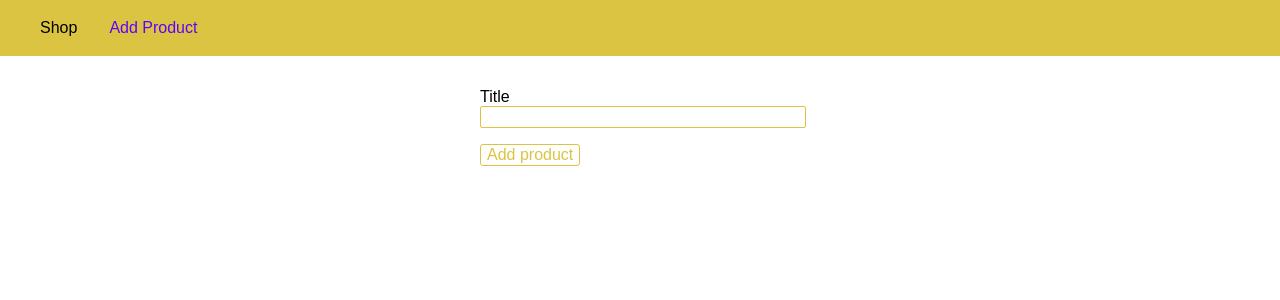
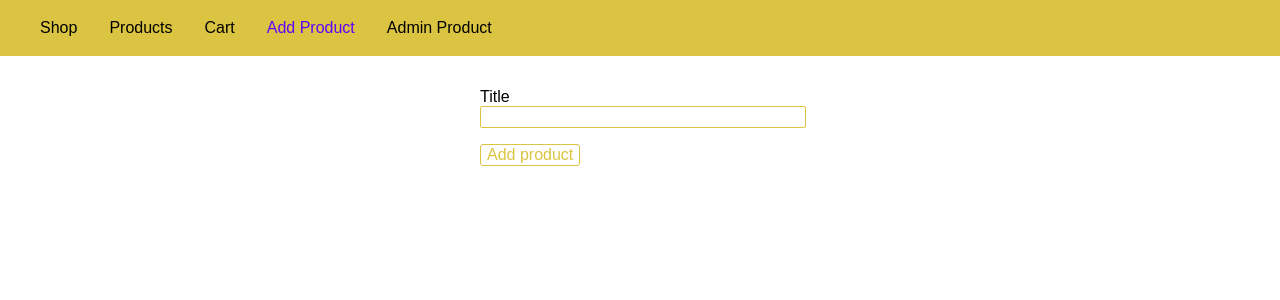
Before and after one commit to karan171996/Book-Store, a React (Create React App) app in the folder client/: page /add-product in a window 1280 px wide. Shown: the top 300 px of the page. Built offline with nearby package versions, Linux system fonts and the light colour scheme.

Commit message:
New Routes added

```diff
--- a/client/src/OuterLayout.js
+++ b/client/src/OuterLayout.js
@@ -2,41 +2,41 @@ import { Outlet, NavLink } from "react-router-dom";
 import "./OuterLayout.css";
 
 export function OuterLayout() {
+  const activeStyle = ({ isActive }) =>
+    isActive
+      ? {
+          color: "#6200ff",
+        }
+      : {
+          color: "black",
+        };
   return (
     <header className="main-header">
       <nav className="main-header__nav">
         <ul className="main-header__item-list">
           <li className="main-header__item">
-            <NavLink
-              style={({ isActive }) =>
-                isActive
-                  ? {
-                      color: "#6200ff",
-                    }
-                  : {
-                      color: "black",
-                    }
-              }
-              to="/"
-            >
+            <NavLink style={activeStyle} to="/">
               Shop
             </NavLink>
           </li>
           <li className="main-header__item">
-            <NavLink
-              style={({ isActive }) =>
-                isActive
-                  ? {
-                      color: "#6200ff",
-                    }
-                  : {
-                      color: "black",
-                    }
-              }
-              activeClassName="active"
-              to="/add-product"
-            >
+            <NavLink style={activeStyle} to="/products">
+              Products
+            </NavLink>
+          </li>
+          <li className="main-header__item">
+            <NavLink style={activeStyle} to="/cart">
+              Cart
+            </NavLink>
+          </li>
+          <li className="main-header__item">
+            <NavLink style={activeStyle} to="/add-product">
               Add Product
+            </NavLink>
+          </li>
+          <li className="main-header__item">
+            <NavLink style={activeStyle} to="/admin/products">
+              Admin Product
             </NavLink>
           </li>
         </ul>
```
